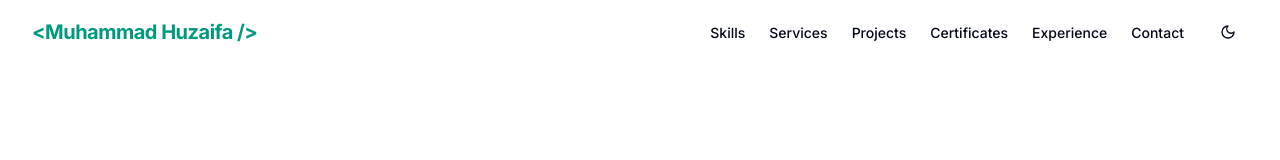
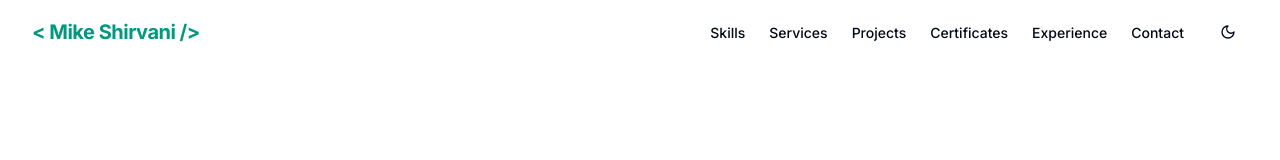
Before and after one commit to Huzaifa-io/Mike-Shirvani-Portfolio, a Next.js app: page / in a window 1280 px wide. Shown: the top 160 px of the page. Built offline with nearby package versions, Linux system fonts and the light colour scheme.

Commit message:
Remove Google verification from metadata and update header name to Mike Shirvani

```diff
--- a/app/layout.tsx
+++ b/app/layout.tsx
@@ -95,9 +95,6 @@ export async function generateMetadata(): Promise<Metadata> {
         "en-US": url,
         "x-default": url,
       },
-    },
-    verification: {
-      google: "KKoVDIut7ITjeBEgqkm8I1gPGW9iIRqmU5lbPow-eHE",
     },
     category: "technology",
   };
--- a/components/header.tsx
+++ b/components/header.tsx
@@ -58,7 +58,7 @@ export function Header() {
             className="text-xl font-bold tracking-tight hover:text-primary transition-colors"
           >
             <span className="text-primary block [@media(max-width:350px)]:truncate [@media(max-width:350px)]:max-w-[140px]">
-              &lt;Muhammad&nbsp;Huzaifa&nbsp;/&gt;
+              &lt; Mike&nbsp;Shirvani&nbsp;/&gt;
             </span>
           </Link>
         </motion.div>
```
